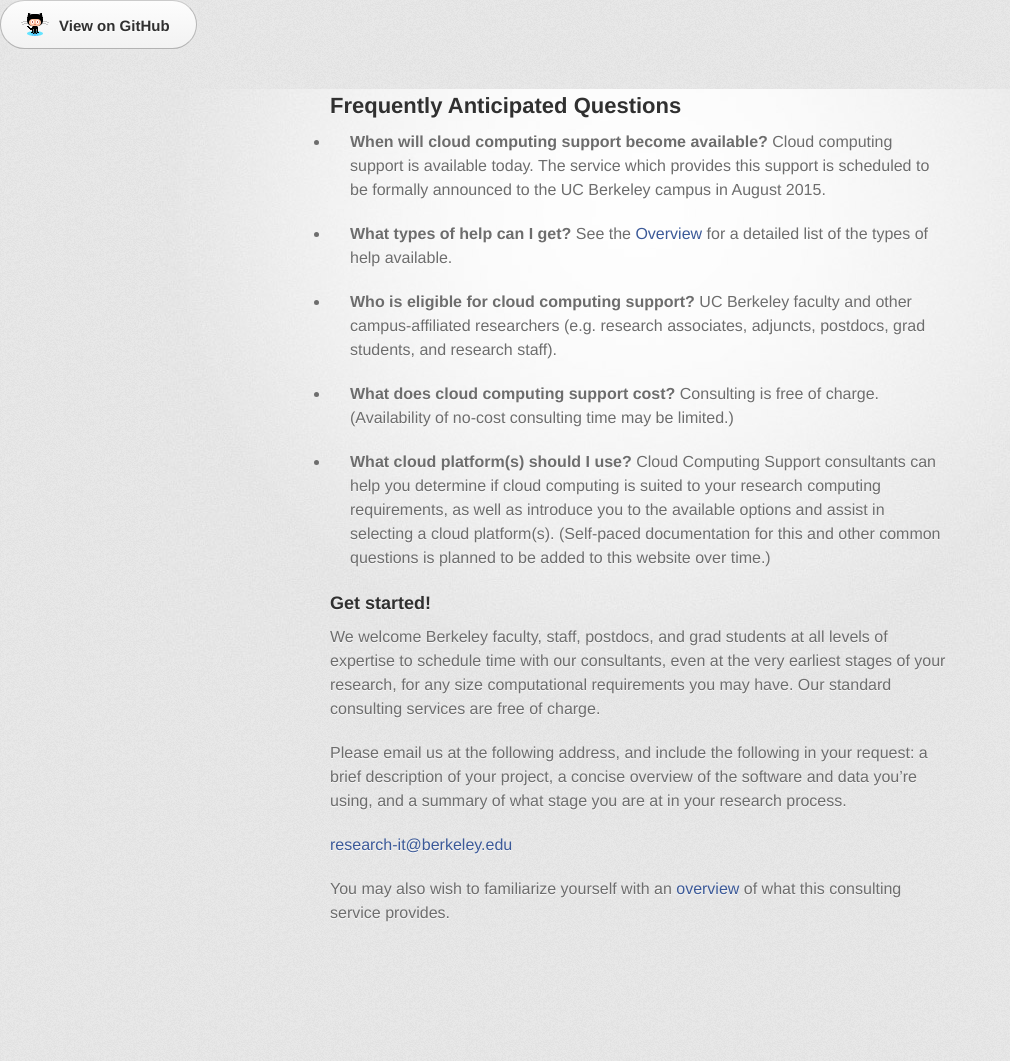
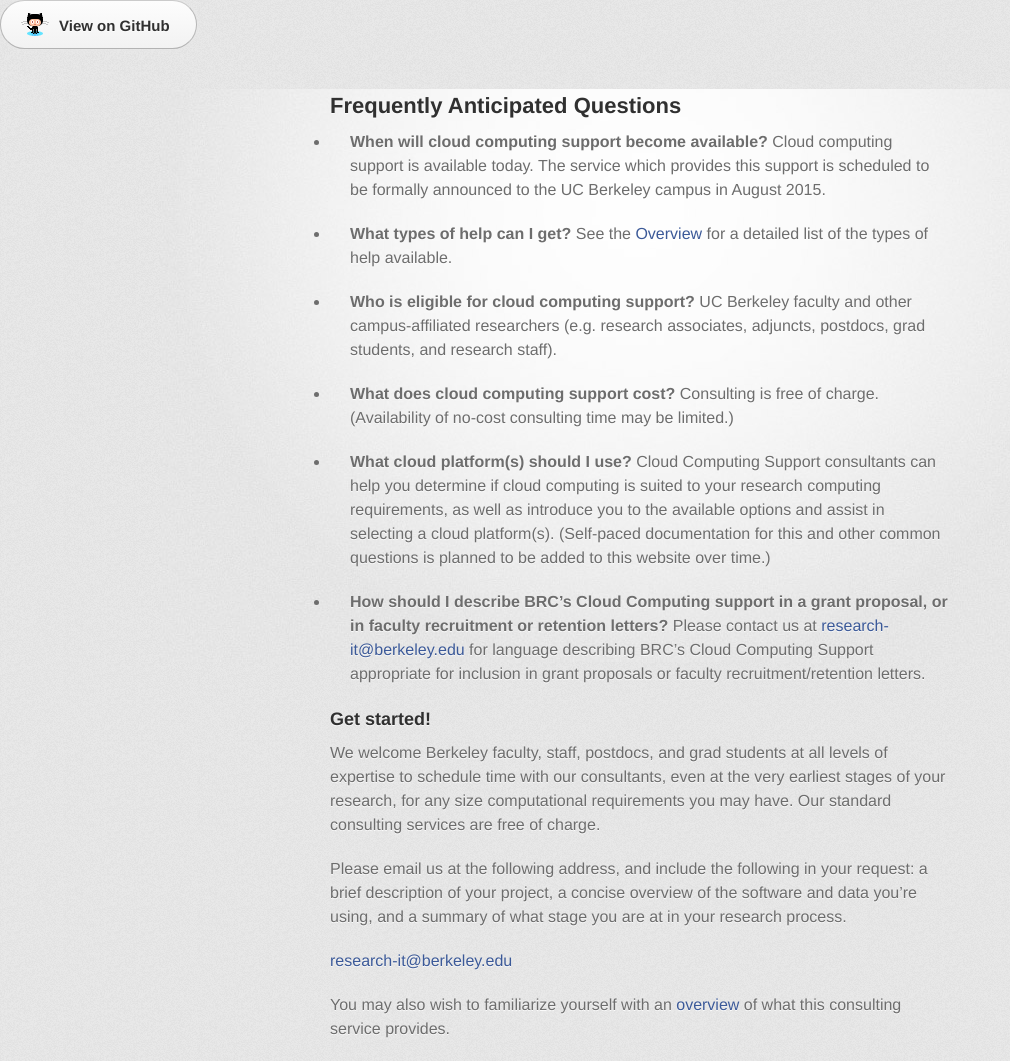
Before and after one commit to ucberkeley/brc-draft-documentation, a Jekyll site: the page built from cloud/faqs.md, in a window 1280 px wide. Shown: the whole page, without its empty margins (0-1010 px from the left). Built offline with Jekyll 4.4.1, drawn with Linux system fonts in a browser that asks for light colours; before the commit the page ends 945 px from its top, so only the background shows below that.

Commit message:
Adding FAQ item re grant proposal/retention wording

```diff
--- a/cloud/faqs.md
+++ b/cloud/faqs.md
@@ -24,6 +24,10 @@ layout: default
   requirements, as well as introduce you to the available options and assist in selecting a cloud platform(s).
   (Self-paced documentation for this and other common questions is planned to be added to this website over time.)
 
+* **How should I describe BRC's Cloud Computing support in a grant proposal, or in faculty recruitment or retention letters?**
+  Please contact us at [research-it@berkeley.edu](mailto:research-it@berkeley.edu) for language describing
+  BRC's Cloud Computing Support appropriate for inclusion in grant proposals or faculty recruitment/retention letters.
+
 ### Get started!
 
 We welcome Berkeley faculty, staff, postdocs, and grad students at all levels of expertise to schedule time with our consultants, even at the very earliest stages of your research, for any size computational requirements you may have. Our standard consulting services are free of charge.
```
